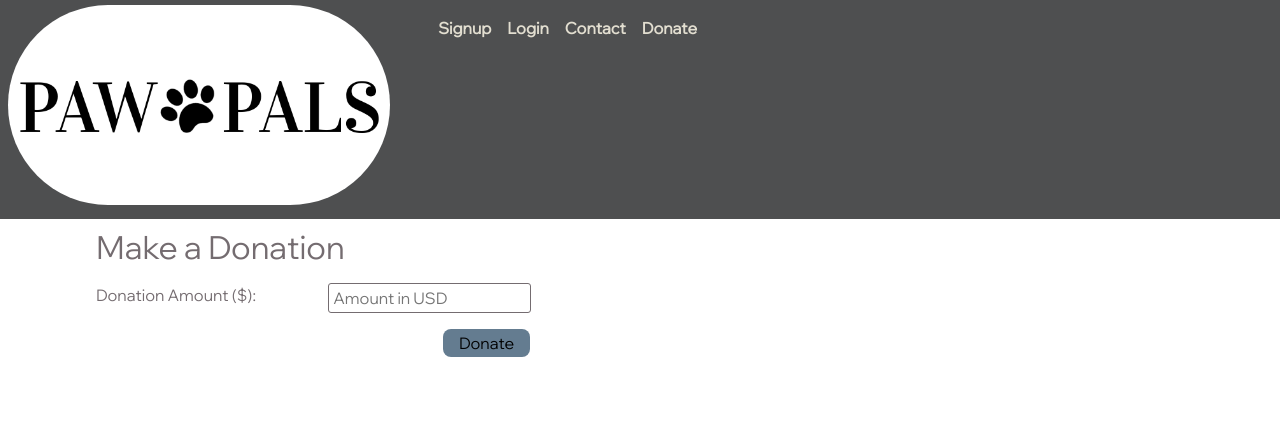
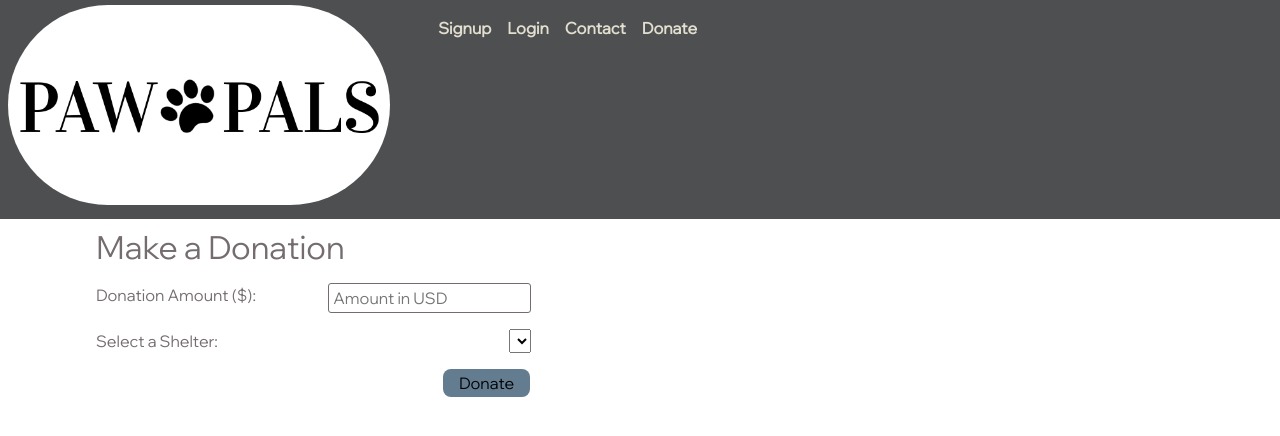
Before and after one commit to kthao21/paw-pals, a React (Vite) app in the folder client/: page /donation in a window 1280 px wide. Shown: the top 436 px of the page. Built offline with nearby package versions, Linux system fonts and the light colour scheme.

Commit message:
added shelters

```diff
--- a/client/src/pages/Donation.jsx
+++ b/client/src/pages/Donation.jsx
@@ -4,6 +4,8 @@ import { PROCESS_DONATION } from '../utils/mutations'; // Replace with actual mu
 
 const Donation = () => {
   const [donationAmount, setDonationAmount] = useState('');
+  const [shelterId, setShelterId] = useState('');
+  const [shelters, setShelters] = useState([]);
 
   const [processDonation, { error }] = useMutation(PROCESS_DONATION); //  replace with actual mutation
 
@@ -11,10 +13,14 @@ const Donation = () => {
     setDonationAmount(event.target.value);
   };
 
+  const handleShelterChange = (event) => {
+    setShelterId(event.target.value);
+  };
+
   const handleSubmit = async (event) => {
     event.preventDefault();
     // Process the donation here, e.g., call mutation or another function
- await processDonation({ variables: { amount: donationAmount } });
+ await processDonation({ variables: { amount: donationAmount, shelterId } });
     console.log('Donation submitted:', donationAmount);
   };
 
@@ -33,6 +39,16 @@ const Donation = () => {
             onChange={handleInputChange}
           />
         </div>
+        <div className="flex-row space-between my-2">
+         <label htmlFor="shelter">Select a Shelter:</label>
+         <select id="shelter" value={shelterId} onChange={handleShelterChange}>
+           {shelters.map((shelter) => (
+             <option key={shelter.id} value={shelter.id}>
+               {shelter.name}
+             </option>
+           ))}
+         </select>
+       </div>
         {/* error */}
         {error && <p className="error-text">Error processing donation</p>}
         <div className="flex-row flex-end">
```
Also changed, not shown: 1 other file (tests, documents, lock files or other folders).
